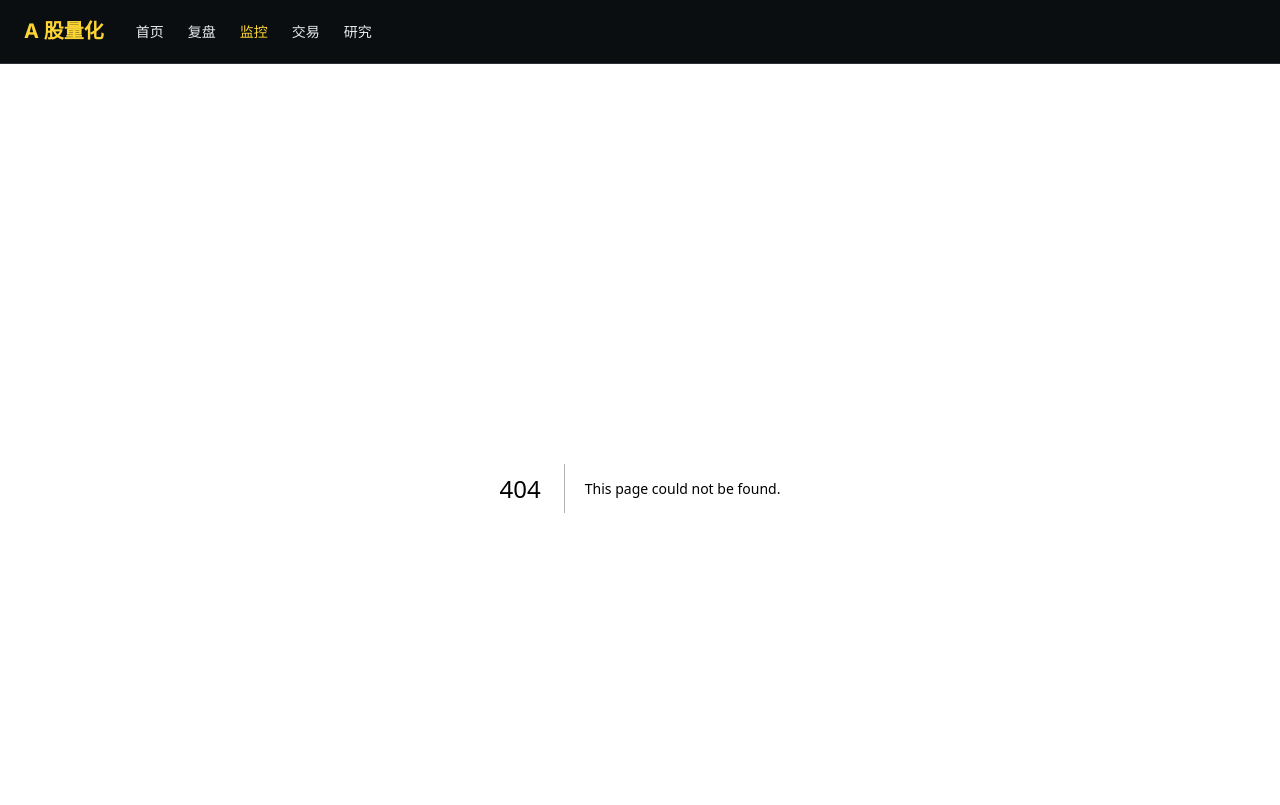
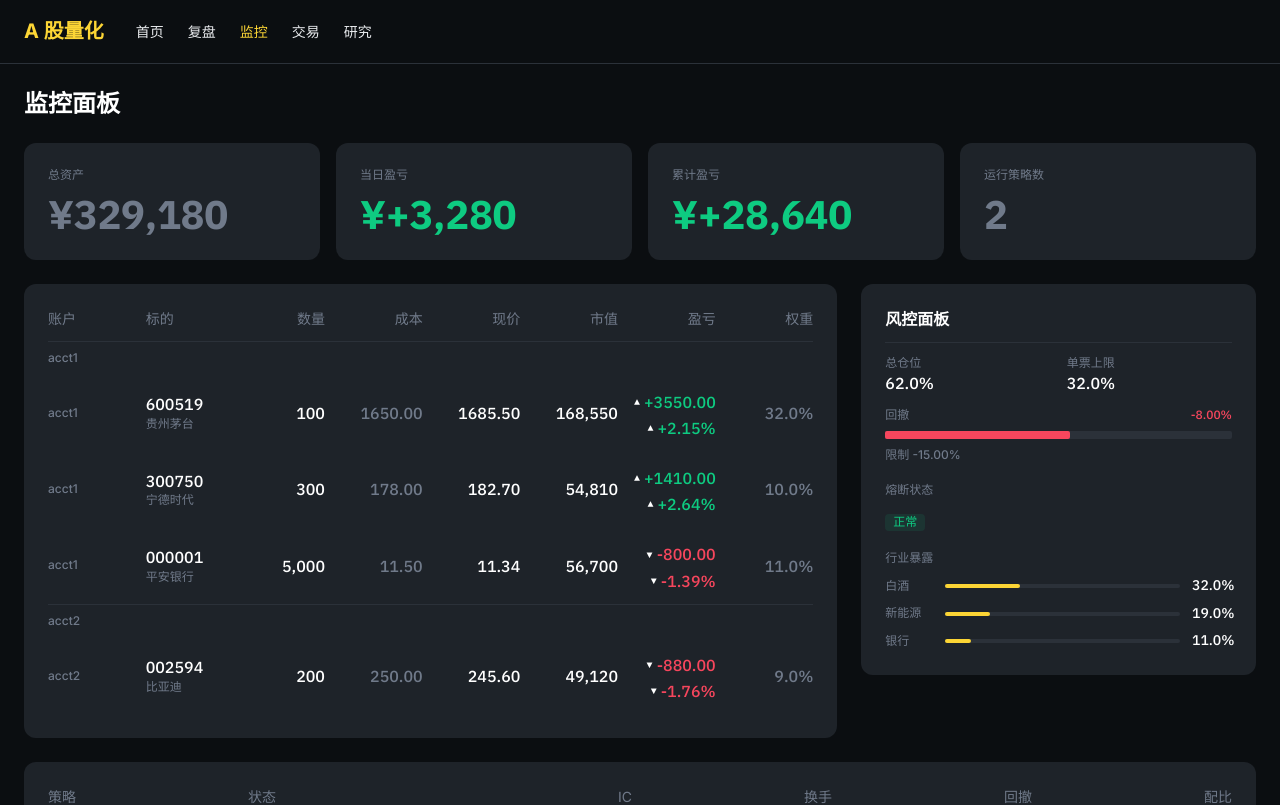
Before and after one commit to ticang/trade, a Next.js app in the folder web/: page /monitor in a window 1280 px wide. Before the commit this address had no page. Shown: the top 805 px of the page. Built offline with nearby package versions, Linux system fonts and the light colour scheme.

Commit message:
add monitor dashboard page

```diff
--- /dev/null
+++ b/web/src/app/monitor/page.tsx
@@ -0,0 +1,5 @@
+import { MonitorDashboard } from "@/components/monitor/MonitorDashboard";
+
+export default function MonitorPage() {
+  return <MonitorDashboard />;
+}
--- /dev/null
+++ b/web/src/components/monitor/MonitorDashboard.tsx
@@ -0,0 +1,38 @@
+"use client";
+import { PnlOverview } from "@/components/monitor/PnlOverview";
+import { PositionsTable } from "@/components/monitor/PositionsTable";
+import { StrategyTable } from "@/components/monitor/StrategyTable";
+import { RiskPanel } from "@/components/monitor/RiskPanel";
+import { AlertList } from "@/components/monitor/AlertList";
+import { usePositions } from "@/hooks/usePositions";
+import { useStrategies } from "@/hooks/useStrategies";
+import { useRisk } from "@/hooks/useRisk";
+import { useAlerts } from "@/hooks/useAlerts";
+
+export function MonitorDashboard() {
+  const positions = usePositions();
+  const strategies = useStrategies();
+  const risk = useRisk();
+  const alerts = useAlerts();
+
+  return (
+    <div className="space-y-lg">
+      <h1 className="text-title-lg text-on-dark">监控面板</h1>
+
+      <PnlOverview />
+
+      <div className="grid grid-cols-1 lg:grid-cols-3 gap-lg">
+        <div className="lg:col-span-2">
+          <PositionsTable rows={positions.data ?? []} />
+        </div>
+        <div className="lg:col-span-1">
+          {risk.data && <RiskPanel state={risk.data} />}
+        </div>
+      </div>
+
+      <StrategyTable rows={strategies.data ?? []} />
+
+      <AlertList alerts={alerts.data ?? []} />
+    </div>
+  );
+}
--- /dev/null
+++ b/web/src/components/monitor/PnlOverview.tsx
@@ -0,0 +1,47 @@
+"use client";
+import { StatCard } from "@/components/ui/StatCard";
+import { usePositions } from "@/hooks/usePositions";
+import { useStrategies } from "@/hooks/useStrategies";
+import { StrategyStatus } from "@/types/monitor";
+
+const ACTIVE_STATUS: ReadonlySet<StrategyStatus> = new Set([
+  "live",
+  "paper",
+  "monitoring",
+]);
+
+const directionOf = (v: number): "up" | "down" | "flat" =>
+  v > 0 ? "up" : v < 0 ? "down" : "flat";
+
+const signed = (v: number) => `${v > 0 ? "+" : ""}${v.toLocaleString()}`;
+
+export function PnlOverview() {
+  const positions = usePositions();
+  const strategies = useStrategies();
+
+  const rows = positions.data ?? [];
+  const totalAssets = rows.reduce((sum, p) => sum + p.market_value, 0);
+  const dailyPnl = rows.reduce((sum, p) => sum + p.pnl, 0);
+  // Cumulative P&L is a mocked positive snapshot (no historical cost basis in mock).
+  const cumulativePnl = 28640;
+  const activeStrategies = (strategies.data ?? []).filter((s) =>
+    ACTIVE_STATUS.has(s.status),
+  ).length;
+
+  return (
+    <div className="grid grid-cols-2 lg:grid-cols-4 gap-md">
+      <StatCard label="总资产" value={`¥${Math.round(totalAssets).toLocaleString()}`} />
+      <StatCard
+        label="当日盈亏"
+        value={`¥${signed(Math.round(dailyPnl))}`}
+        direction={directionOf(dailyPnl)}
+      />
+      <StatCard
+        label="累计盈亏"
+        value={`¥${signed(cumulativePnl)}`}
+        direction="up"
+      />
+      <StatCard label="运行策略数" value={String(activeStrategies)} direction="flat" />
+    </div>
+  );
+}
--- /dev/null
+++ b/web/src/components/ui/StatCard.tsx
@@ -0,0 +1,25 @@
+import { clsx } from "clsx";
+import { Card } from "@/components/ui/Card";
+
+export interface StatCardProps {
+  label: string;
+  value: string;
+  direction?: "up" | "down" | "flat";
+}
+
+const COLOR: Record<NonNullable<StatCardProps["direction"]>, string> = {
+  up: "text-trading-up",
+  down: "text-trading-down",
+  flat: "text-muted",
+};
+
+export function StatCard({ label, value, direction = "flat" }: StatCardProps) {
+  return (
+    <Card variant="surface-dark" className="p-lg">
+      <div className="text-caption text-muted">{label}</div>
+      <div className={clsx("font-number text-number-display pt-xs", COLOR[direction])}>
+        {value}
+      </div>
+    </Card>
+  );
+}
```
